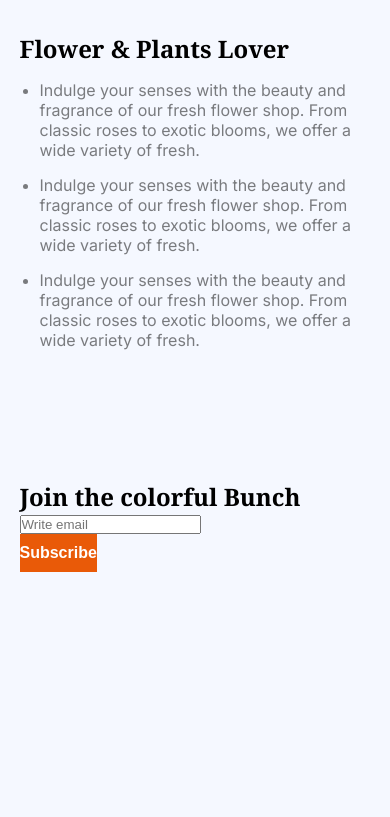
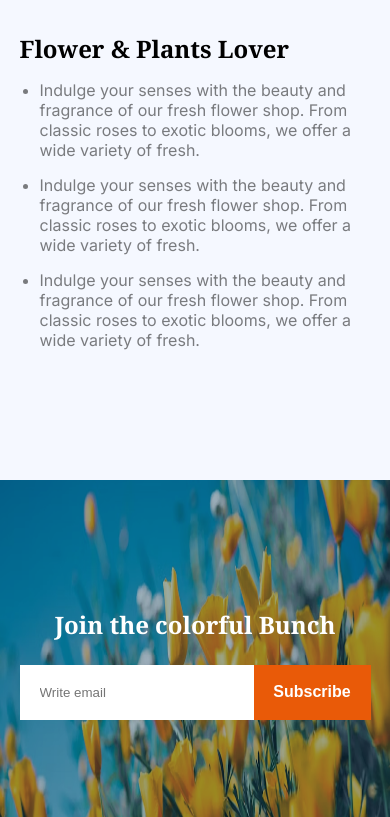
Before and after one commit to SadnurIslam/mobile-responsive-css, a plain HTML site: page index.html in a window 390 px wide. Shown: the part 2678-3495 px from the top of the page. Before the commit the page ends 3290 px from the top, so only its background shows below. Drawn offline with Linux system fonts and the light colour scheme.

Commit message:
join section completed

```diff
--- a/css/style.css
+++ b/css/style.css
@@ -214,7 +214,55 @@ header li a:hover{
     margin-top: 15px;
 }
 
+/* deals section  */
 
+.deals-section{
+
+}
+
+
+/* join section  */
+
+.join-section{
+    height: 70vh;
+    background-image: url('../images/news-letter-bg.png');
+    background-repeat: no-repeat;
+    background-size: 100% 100%;
+    background-position: center;
+    overflow: hidden;
+    display: flex;
+    align-items: center;
+}
+
+.join-section .container{
+    width: 60%;
+    margin: auto;
+    text-align: center;
+}
+
+.join-section h1{
+    color: #FFFFFF;
+}
+
+.join-section .boxes{
+    display: grid;
+    grid-template-columns: 3fr 1fr;
+    height: 50px;
+    margin-top: 24px;
+}
+
+.box1 input{
+    width: 100%;
+    height: 100%;
+    border: none;
+    padding: 20px;
+    box-sizing: border-box;
+}
+
+.box2 button{
+    width: 100%;
+    height: 100%;
+}
 
 
 
@@ -331,4 +379,23 @@ header li a:hover{
         padding: 0;
     }
 
+
+    /* join section  */
+
+    .join-section{
+        height: 40vh;
+    }
+
+    .join-section .container{
+        width: 90%;
+    }
+
+    .join-section .boxes{
+        display: grid;
+        grid-template-columns: 2fr 1fr;
+        height: 25px;
+        margin-top: 24px;
+    }
+
+
 }
--- a/index.html
+++ b/index.html
@@ -121,18 +121,20 @@
                 </ul>
             </div>
         </div>
+    </main>
 
-        <div class="deals-section">
-            <div class="container">
-                <h1>Join the colorful Bunch</h1>
-                <form action="">
+    <div class="join-section">
+        <div class="container">
+            <h1>Join the colorful Bunch</h1>
+            <form action="">
+                <div class="boxes">
                     <div class="box1">
                         <input type="email" name="email" placeholder="Write email">
                     </div>
                     <div class="box2"><button class="btn-primary">Subscribe</button></div>
-                </form>
-            </div>
+                </div>
+            </form>
         </div>
-    </main>
+    </div>
 </body>
 </html>
```
